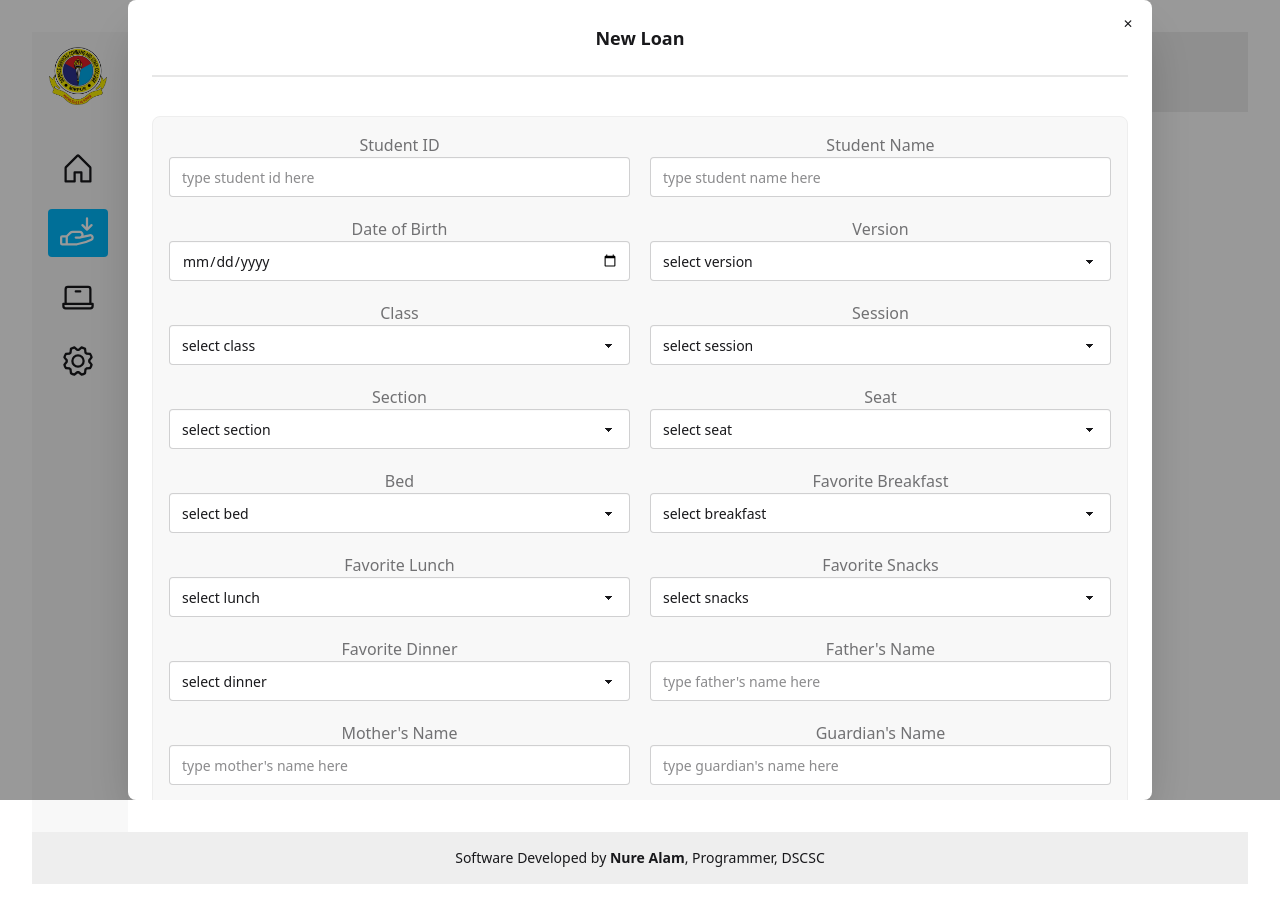
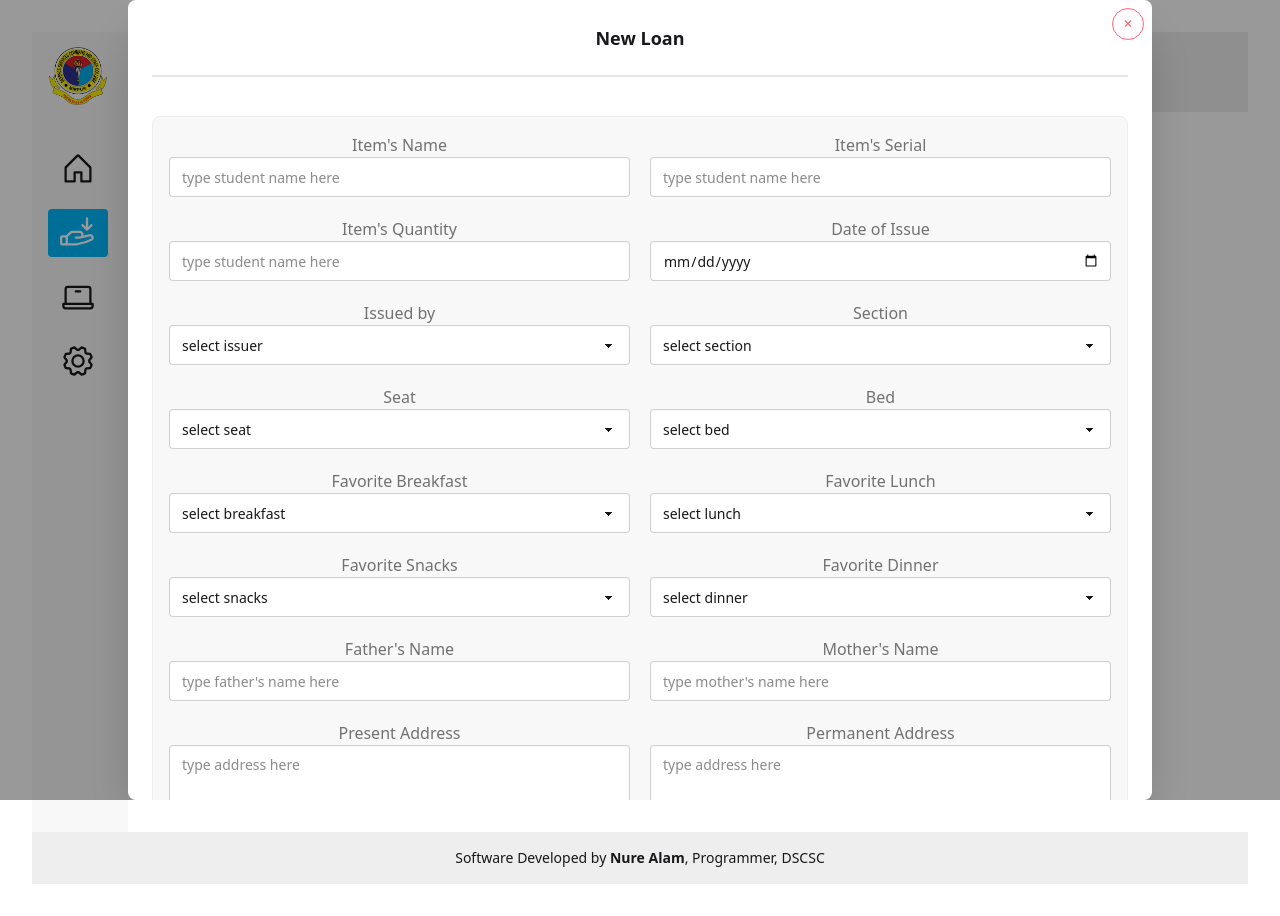
Before and after one commit to nurealammiaji/ict-inventory-client, a React (Vite) app: page /loan-register in a window 1280 px wide. Both pictures are taken after a click on the button "New Loan". Built offline with nearby package versions, Linux system fonts and the light colour scheme.

Commit message:
form modifie

```diff
--- a/src/components/LoanRegisterForm/LoanRegisterForm.jsx
+++ b/src/components/LoanRegisterForm/LoanRegisterForm.jsx
@@ -52,15 +52,15 @@ const LoanRegisterForm = () => {
         },
     ];
 
-    const sessions = [
+    const issuer = [
         {
             id: 1,
-            name: "2024"
+            name: "Cpl Kamrul"
         },
         {
             id: 2,
-            name: "2025"
-        }
+            name: "Sgt Al Amin"
+        },
     ];
 
     const versions = [
@@ -238,48 +238,28 @@ const LoanRegisterForm = () => {
             <form onSubmit={handleStudentAddForm} className="bg-base-200 border-base-300 rounded-box border p-4">
                 <div className='grid grid-cols-1 md:grid-cols-2 gap-5'>
                     <div className='w-full'>
-                        <label className="label">Student ID</label>
-                        <input type="text" name='studentID' className="input w-full" placeholder="type student id here" />
+                        <label className="label">Item's Name</label>
+                        <input type="text" name='itemsName' className="input w-full" placeholder="type student name here" />
                     </div>
                     <div className='w-full'>
-                        <label className="label">Student Name</label>
-                        <input type="text" name='studentName' className="input w-full" placeholder="type student name here" />
+                        <label className="label">Item's Serial</label>
+                        <input type="text" name='itemsSerial' className="input w-full" placeholder="type student name here" />
                     </div>
                     <div className='w-full'>
-                        <label className="label">Date of Birth</label>
-                        <input type="date" name='dob' className='input w-full' placeholder='type dob here' />
+                        <label className="label">Item's Quantity</label>
+                        <input type="text" name='itemsQuantity' className="input w-full" placeholder="type student name here" />
                     </div>
                     <div className='w-full'>
-                        <label className="label">Version</label>
-                        <select name='version' onChange={handleVersion} className='select w-full'>
-                            <option value="" className='text-slate-400'>select version</option>
-                            {
-                                (versions) &&
-                                versions.map((v, i) => <option key={i} value={v.name}>{v.name}</option>)
-                            }
-                        </select>
+                        <label className="label">Date of Issue</label>
+                        <input type="date" name='dateOfIssue' className='input w-full' placeholder='type dob here' />
                     </div>
                     <div className='w-full'>
-                        <label className="label">Class</label>
-                        <select name='studentClass' className='select w-full'>
-                            <option value="" className='text-slate-400'>select class</option>
+                        <label className="label">Issued by</label>
+                        <select name='session' className='select w-full'>
+                            <option value="" className='text-slate-400'>select issuer</option>
                             {
-                                (version && version === "English") &&
-                                classesEV.map((c, i) => <option key={i} value={c.name}>{c.name}</option>)
-                            }
-                            {
-                                (version && version === "Bangla") &&
-                                classesBV.map((c, i) => <option key={i} value={c.name}>{c.name}</option>)
-                            }
-                        </select>
-                    </div>
-                    <div className='w-full'>
-                        <label className="label">Session</label>
-                        <select name='session' className='select w-full'>
-                            <option value="" className='text-slate-400'>select session</option>
-                            {
-                                (sessions) &&
-                                sessions.map((s, i) => <option key={i} value={s.name}>{s.name}</option>)
+                                (issuer) &&
+                                issuer.map((s, i) => <option key={i} value={s.name}>{s.name}</option>)
                             }
                         </select>
                     </div>
@@ -362,10 +342,6 @@ const LoanRegisterForm = () => {
                         <input name='mother' type="text" className="input w-full" placeholder="type mother's name here" />
                     </div>
                     <div className='w-full'>
-                        <label className="label">Guardian's Name</label>
-                        <input name='guardian' type="text" className="input w-full" placeholder="type guardian's name here" />
-                    </div>
-                    <div className='w-full'>
                         <label className='label'>Present Address</label>
                         <textarea name='present' className='textarea w-full' placeholder='type address here'></textarea>
                     </div>
--- a/src/pages/LoanRegister/LoanRegister.jsx
+++ b/src/pages/LoanRegister/LoanRegister.jsx
@@ -20,7 +20,7 @@ const LoanRegister = () => {
                         <div className="modal-box w-11/12 max-w-5xl">
                             <form method="dialog">
                                 {/* if there is a button in form, it will close the modal */}
-                                <button className="btn btn-sm btn-circle btn-ghost absolute right-2 top-2">✕</button>
+                                <button className="btn btn-sm btn-circle btn-error btn-outline absolute right-2 top-2 tooltip tooltip-left" data-tip={"Close"}>✕</button>
                             </form>
                             <h3 className="font-bold text-lg">New Loan</h3>
                             <div className='divider'></div>
```
